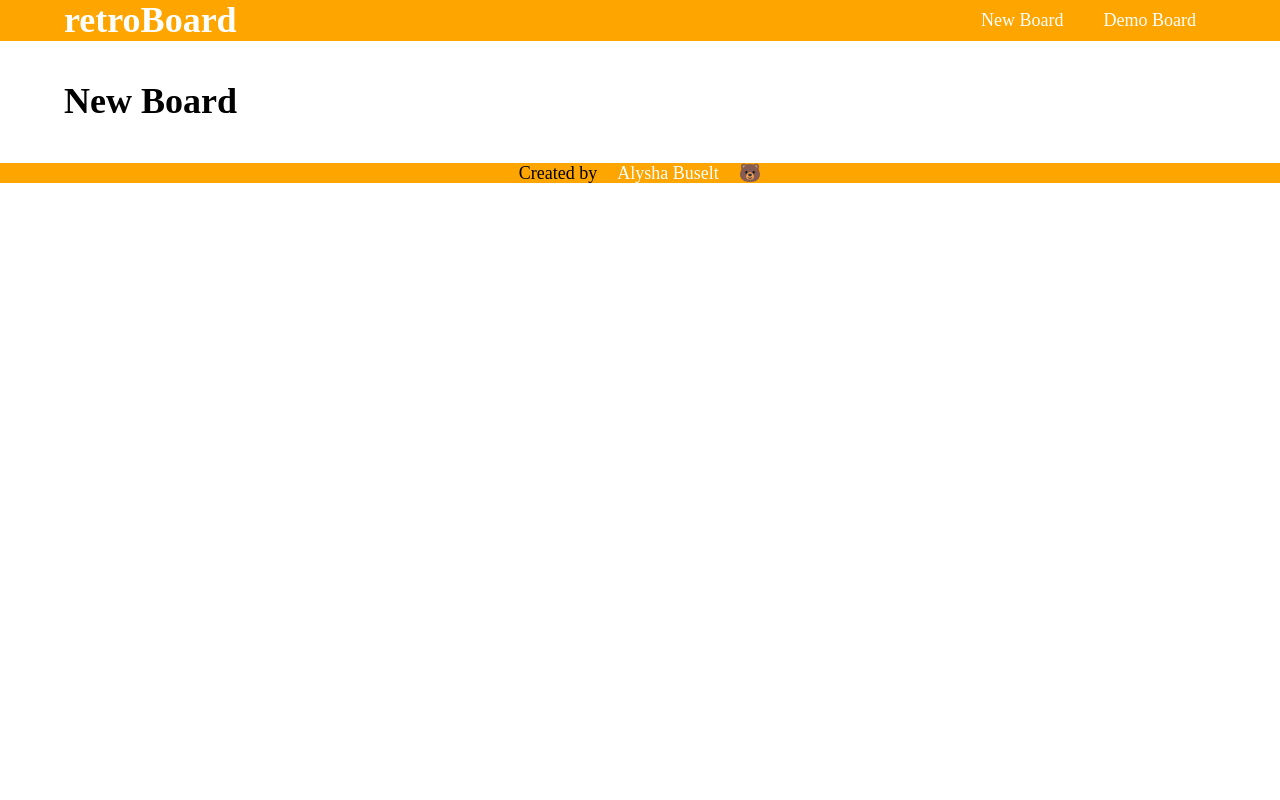
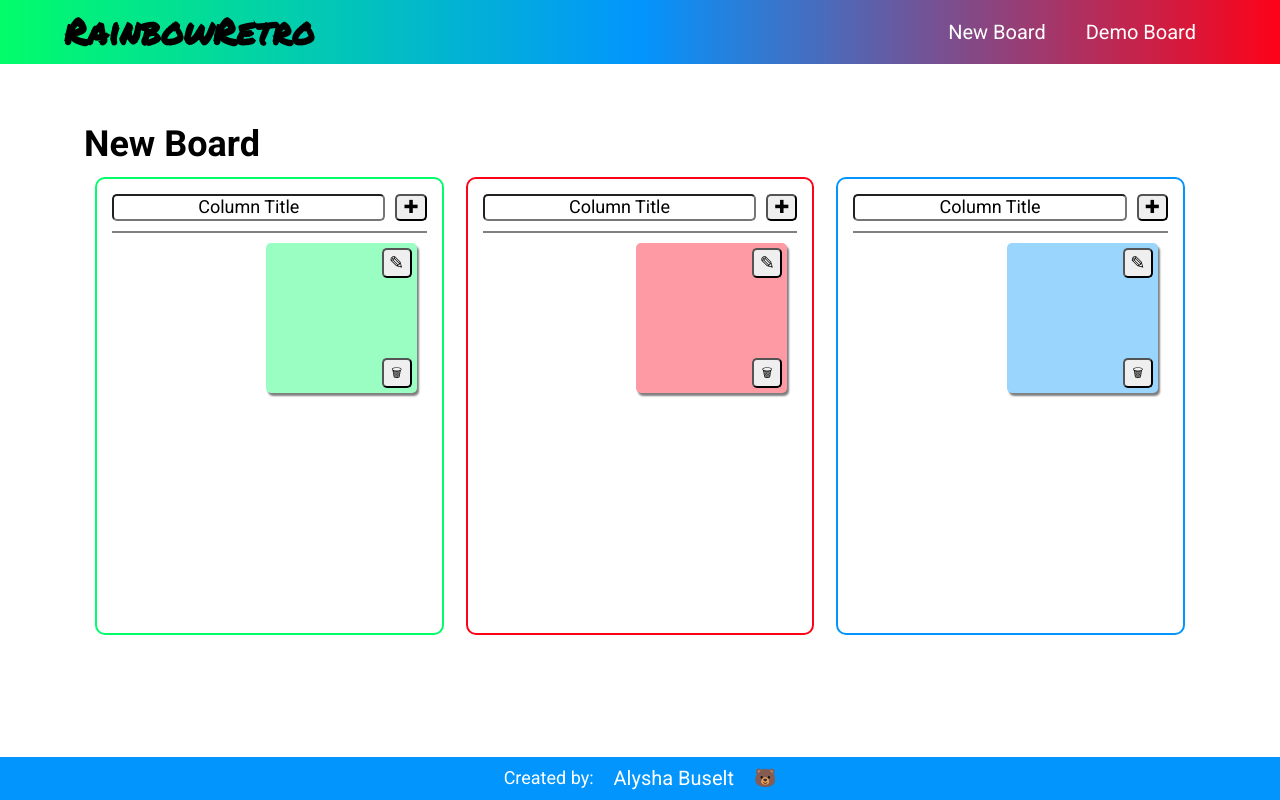
Before and after one commit to Alixers505/retroBoard, a React app: page /new-board in a window 1280 px wide. Built offline with nearby package versions, Linux system fonts and the light colour scheme.

Commit message:
create-board: in the middle of things... modals are up, boards are being implemented, a long road left to go

```diff
--- a/package.json
+++ b/package.json
@@ -26,7 +26,8 @@
     "react-dom": "^16.8.6",
     "react-router-dom": "^5.0.0",
     "react-scripts": "3.0.0",
-    "sass": "^1.19.0"
+    "sass": "^1.19.0",
+    "uuid": "^3.3.2"
   },
   "lint-staged": {
     "src/**/*.{js,jsx,json,css,scss,md}": [
--- /dev/null
+++ b/src/components/Board.js
@@ -0,0 +1,69 @@
+import React from 'react';
+import uuid from 'uuid/v1';
+import Column from './Column';
+import Modal from './Modal';
+
+class Board extends React.Component {
+  constructor(props) {
+    super(props);
+
+    this.state = {
+      modalOpen: false,
+      columns: [
+        {
+          title: '',
+          id: uuid(),
+          cards: []
+        },
+        {
+          title: '',
+          id: uuid(),
+          cards: []
+        },
+        {
+          title: '',
+          id: uuid(),
+          cards: []
+        }
+      ]
+    };
+  }
+  openModal = () => {
+    this.setState(state => {
+      return {
+        modalOpen: true
+      };
+    });
+  };
+  closeModal = () => {
+    this.setState(state => {
+      return {
+        modalOpen: false
+      };
+    });
+  };
+
+  render() {
+    return (
+      <div>
+        <h1>New Board</h1>
+        <div id="board">
+          {this.state.columns.map(column => {
+            return (
+              <Column
+                onAddClick={this.openModal}
+                title={column.title}
+                id={column.id}
+                cards={column.cards}
+                key={column.id}
+              />
+            );
+          })}
+        </div>
+        {this.state.modalOpen && <Modal onClose={this.closeModal} />}
+      </div>
+    );
+  }
+}
+
+export default Board;
--- /dev/null
+++ b/src/components/BoardCard.js
@@ -0,0 +1,28 @@
+import React from 'react';
+
+import Button from './Button';
+
+class Card extends React.Component {
+  editCard = () => {
+    console.log('Edit this card');
+  };
+  deleteCard = () => {
+    console.log('Delete this card');
+  };
+
+  render() {
+    return (
+      <div className="card">
+        <Button onClick={this.editCard} text="✎" className="edit-card" />
+        <div
+          comment={this.props.comment}
+          id={this.props.id}
+          key={this.props.key}
+        />
+        <Button onClick={this.deleteCard} text="🗑" className="delete-card" />
+      </div>
+    );
+  }
+}
+
+export default Card;
--- a/src/components/Button.js
+++ b/src/components/Button.js
@@ -23,7 +23,7 @@ class Button extends React.Component {
   };
 
   render() {
-    const { text, children, className } = this.props;
+    const { text, className } = this.props;
     return (
       <button
         onClick={this.handleOnClick}
--- /dev/null
+++ b/src/components/Column.js
@@ -0,0 +1,50 @@
+import React from 'react';
+import uuid from 'uuid/v1';
+import Card from './BoardCard';
+import Button from './Button';
+
+class Column extends React.Component {
+  static defaultProps = {
+    onAddClick: () => {
+      return;
+    }
+  };
+  constructor(props) {
+    super(props);
+
+    this.state = {
+      cards: [
+        {
+          id: uuid()
+        }
+      ]
+    };
+  }
+  addCard = () => {
+    // Accept input
+    // Display input on card
+    console.log('Added a card to this column');
+  };
+  render() {
+    return (
+      <div className="board-col">
+        <div className="flex-row">
+          <input className="col-title" defaultValue="Column Title" />
+          <Button
+            onClick={this.props.onAddClick}
+            text="✚"
+            className="add-card"
+          />
+        </div>
+
+        <ul className="card-list">
+          {this.state.cards.map(card => {
+            return <Card id={card.id} key={card.id} />;
+          })}
+        </ul>
+      </div>
+    );
+  }
+}
+
+export default Column;
--- /dev/null
+++ b/src/components/Modal.js
@@ -0,0 +1,38 @@
+import React from 'react';
+
+import Button from './Button';
+
+class Modal extends React.Component {
+  static defaultProps = {
+    onClose: () => {
+      return;
+    },
+    addCard: () => {
+      return;
+    }
+  };
+  render() {
+    return (
+      <div className="modal-wrapper">
+        <div className="modal-box">
+          <Button
+            className="close-modal"
+            onClick={this.props.onClose}
+            text="𝗫"
+          />
+          <label className="modal-title">
+            <h3>Add a Comment</h3>
+          </label>
+          <textarea rows="6" defaultValue="More time for documentation" />
+          <Button
+            className="submit-card"
+            onClick={this.props.addCard}
+            text="Submit"
+          />
+        </div>
+      </div>
+    );
+  }
+}
+
+export default Modal;
--- a/src/sass/_defaults.scss
+++ b/src/sass/_defaults.scss
@@ -1,5 +1,9 @@
+* {
+  box-sizing: border-box;
+}
+
 body {
-  font-size: 18px;
+  font: normal 18px/1.15 $sans-serif;
 }
 
 h1,
@@ -12,6 +16,10 @@ h6 {
   margin: 0;
   margin-block-start: 0; // chrome override
   margin-block-end: 0; // chrome override
+
+  a {
+    font-size: inherit;
+  }
 }
 
 a {
@@ -28,19 +36,17 @@ nav {
   justify-content: space-between;
   ul,
   li {
-    list-style: none;
-    margin-block-start: 0; // chrome override
-    margin-block-end: 0; // chrome override
-    padding: 0;
-    padding-inline-start: 0; // chrome override
+    @extend %remove-list-styling;
   }
   a {
     color: $white;
+    font-size: 20px;
     padding: 0 20px;
     text-decoration: none;
   }
 }
 
+input,
 button {
   border-radius: 5px;
 }
@@ -48,7 +54,8 @@ button {
 // Header
 
 header {
-  background-color: orange;
+  background-image: linear-gradient(to right, $success, $info, $alert);
+  padding: 10px 0;
 
   nav {
     @extend %base-width;
@@ -63,13 +70,18 @@ header {
 // Main
 main {
   @extend %base-width;
-  padding: 40px 0;
+  border-radius: 5px;
+  flex: 0 1 100%;
+  margin: 40px auto;
+  padding: 20px;
 }
 
 // Footer
 
 footer {
-  background-color: orange;
+  background-color: $info;
+  color: $white;
+  padding: 10px 0;
 
   nav {
     @extend %base-width;
--- a/src/sass/_placeholders.scss
+++ b/src/sass/_placeholders.scss
@@ -3,3 +3,47 @@
   max-width: 90%;
   width: 100%;
 }
+
+%remove-list-styling {
+  list-style: none;
+  margin-block-start: 0; // chrome override
+  margin-block-end: 0; // chrome override
+  padding: 0;
+  padding-inline-start: 0; // chrome override
+}
+
+%flex-row {
+  display: flex;
+  flex-direction: row;
+}
+
+%flex-col {
+  display: flex;
+  flex-direction: column;
+}
+
+%icon-img {
+  height: 30px;
+  width: 30px;
+}
+
+%btn-position {
+  position: absolute;
+  padding: 3px;
+  right: 5px;
+}
+
+%opaque-bg {
+  background-color: rgba(23, 23, 23, 0.8);
+  opacity: 1;
+  transition: opacity 400ms cubic-bezier(0, 0, 0.3, 1);
+}
+
+%fixed-overlay {
+  @extend %opaque-bg;
+  bottom: 0;
+  left: 0;
+  position: fixed;
+  right: 0;
+  top: 0;
+}
--- a/src/sass/_variables.scss
+++ b/src/sass/_variables.scss
@@ -1,4 +1,27 @@
-// Colors
-
+// Base Colors
 $black: #000;
 $white: #fff;
+$success: #02fd6a;
+$alert: #fd0218;
+$warning: #fde802;
+$info: #0295fd;
+$grey-9: lighten($black, 10);
+$grey-8: lighten($black, 20);
+$grey-7: lighten($black, 30);
+$grey-6: lighten($black, 40);
+$grey-5: lighten($black, 50);
+$grey-4: lighten($black, 60);
+$grey-3: lighten($black, 70);
+$grey-2: lighten($black, 80);
+$grey-1: lighten($black, 90);
+
+// Theme Colors
+$primary: lighten($info, 30);
+$secondary: lighten($success, 30);
+$tertiary: lighten($alert, 30);
+
+// Fonts
+
+@import url('https://fonts.googleapis.com/css?family=Permanent+Marker|Roboto:400,700');
+$cursive: 'Permanent Marker', cursive;
+$sans-serif: 'Roboto', sans-serif;
--- a/src/sass/components/_buttons.scss
+++ b/src/sass/components/_buttons.scss
@@ -3,3 +3,34 @@
     border: 1px dotted $black;
   }
 }
+
+.add-card {
+  margin-left: 10px;
+}
+
+.close-modal,
+.delete-card,
+.edit-card {
+  @extend %btn-position;
+  @extend %icon-img;
+}
+
+.close-modal,
+.edit-card {
+  top: 5px;
+}
+
+.submit-card,
+.delete-card {
+  bottom: 5px;
+  font-size: 12px;
+  padding: 3px 3px 1px 3px;
+}
+
+.submit-card {
+  @extend %btn-position;
+  background-color: darken($success, 15);
+  color: $white;
+  font: bold 20px/1.5 $sans-serif;
+  padding: 2px 7px;
+}
--- /dev/null
+++ b/src/sass/components/_cards.scss
@@ -0,0 +1,18 @@
+.card {
+  box-shadow: 2px 3px 2px $grey-5;
+  border-radius: 5px;
+  flex: 0 1 48%;
+  margin: 10px auto;
+  min-height: 150px;
+  padding: 35px 5px 5px 5px;
+  position: relative;
+
+  &:nth-child(odd) {
+    margin-right: 10px;
+  }
+}
+
+.card-list {
+  @extend %flex-row;
+  @extend %remove-list-styling;
+}
--- a/src/sass/components/_images.scss
+++ b/src/sass/components/_images.scss
@@ -1,3 +1,6 @@
 #logo {
+  color: $black;
+  font-family: $cursive;
+  font-size: inherit;
   padding: 0;
 }
--- /dev/null
+++ b/src/sass/components/_modals.scss
@@ -0,0 +1,35 @@
+.modal-wrapper {
+  @extend %fixed-overlay;
+  align-items: center;
+  bottom: 0;
+  display: flex;
+  justify-content: center;
+  z-index: 1000;
+}
+
+.modal-box {
+  background-color: $white;
+  border: 1px solid $grey-5;
+  border-radius: 5px;
+  box-shadow: 0 3px 3px $grey-8;
+  max-width: 300px;
+  min-height: 300px;
+  padding: 35px 20px 20px 20px;
+  position: relative;
+  width: 100%;
+
+  label {
+    display: block;
+    margin-bottom: 10px;
+  }
+
+  input {
+    display: block;
+    width: 100%;
+  }
+}
+
+.modal-title {
+  @extend %flex-row;
+  margin-bottom: 10px;
+}
--- a/src/sass/styles.scss
+++ b/src/sass/styles.scss
@@ -3,5 +3,10 @@
 @import 'placeholders';
 @import 'defaults';
 
+@import 'wrappers/app';
+@import 'wrappers/boards';
+
 @import 'components/buttons';
+@import 'components/cards';
 @import 'components/images';
+@import 'components/modals';
--- /dev/null
+++ b/src/sass/wrappers/_app.scss
@@ -0,0 +1,6 @@
+#page-wrapper {
+  display: flex;
+  flex-direction: column;
+  justify-content: space-between;
+  height: 100vh;
+}
--- /dev/null
+++ b/src/sass/wrappers/_boards.scss
@@ -0,0 +1,47 @@
+#board {
+  display: flex;
+  min-height: 60vh;
+}
+
+.board-col {
+  @extend %flex-col;
+  background-color: $white;
+  border-radius: 10px;
+  flex: 0 1 100%;
+  margin: 1%;
+  padding: 15px;
+
+  &:first-child {
+    border: 2px solid $success;
+
+    .card {
+      background-color: $secondary;
+    }
+  }
+  &:nth-child(2) {
+    border: 2px solid $alert;
+
+    .card {
+      background-color: $tertiary;
+    }
+  }
+  &:nth-child(3) {
+    border: 2px solid $info;
+
+    .card {
+      background-color: $primary;
+    }
+  }
+}
+
+.flex-row {
+  @extend %flex-row;
+  border-bottom: 2px solid grey;
+  padding-bottom: 10px;
+}
+
+.col-title {
+  display: flex;
+  flex: 0 1 100%;
+  text-align: center;
+}
--- a/src/wrappers/App.js
+++ b/src/wrappers/App.js
@@ -8,13 +8,13 @@ import DemoBoard from './DemoBoard';
 const App = () => {
   return (
     <Router>
-      <div>
+      <div id="page-wrapper">
         <header>
           <nav>
             <div>
               <h1>
                 <Link to="/" id="logo">
-                  retroBoard
+                  RainbowRetro
                 </Link>
               </h1>
             </div>
@@ -37,7 +37,7 @@ const App = () => {
         </main>
         <footer>
           <nav>
-            Created by
+            Created by:
             <a href="https://github.com/Alixers505">Alysha Buselt</a>
             🐻
           </nav>
--- a/src/wrappers/NewBoard.js
+++ b/src/wrappers/NewBoard.js
@@ -1,7 +1,18 @@
 import React from 'react';
+import Board from '../components/Board';
+import Column from '../components/Column';
 
 const NewBoard = () => {
-  return <h1>New Board</h1>;
+  return (
+    <div>
+      <h1>New Board</h1>
+      <div id="board">
+        <Column />
+        <Column />
+        <Column />
+      </div>
+    </div>
+  );
 };
 
-export default NewBoard;
+export default Board;
```
Also changed, not shown: README.md.
